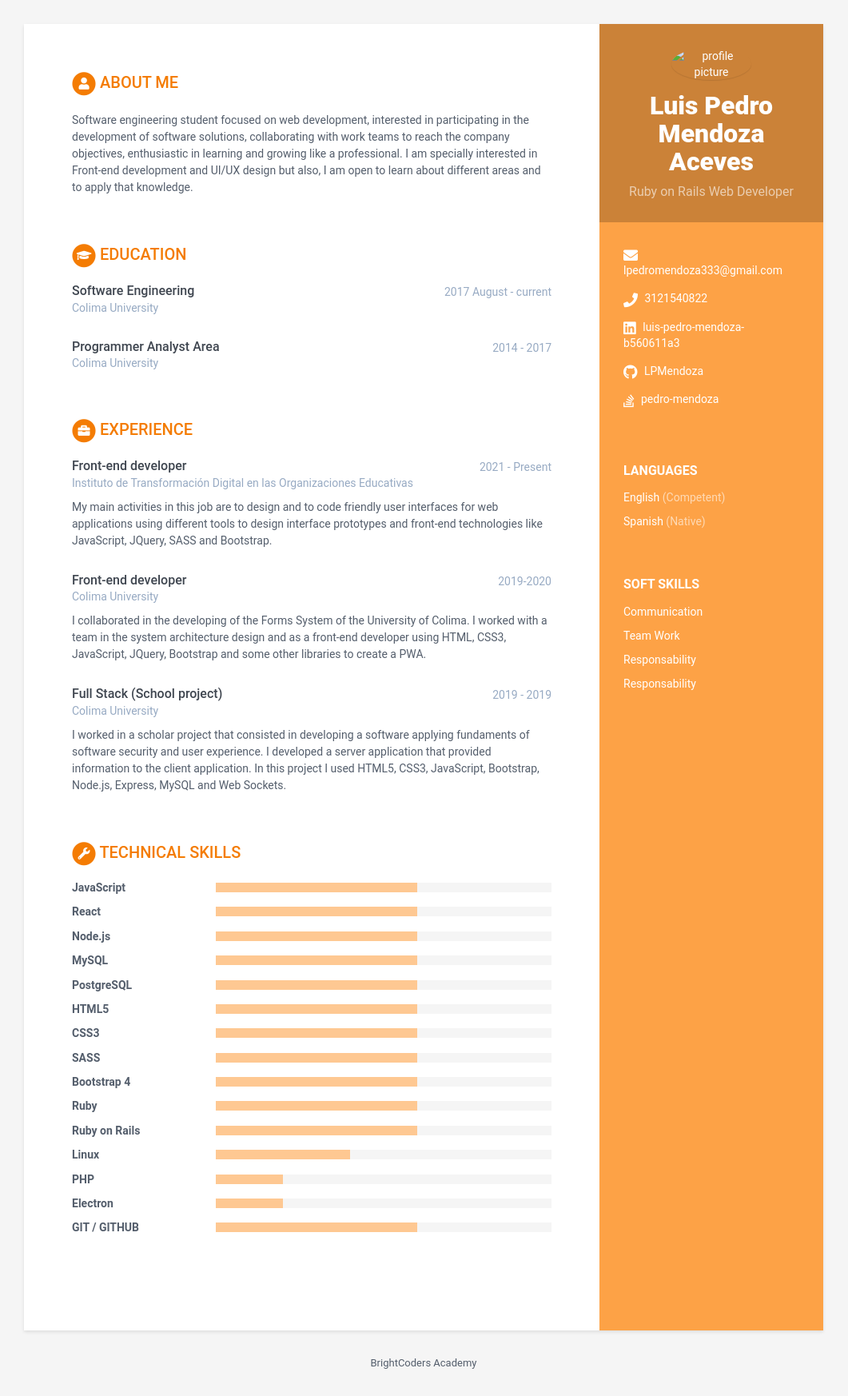
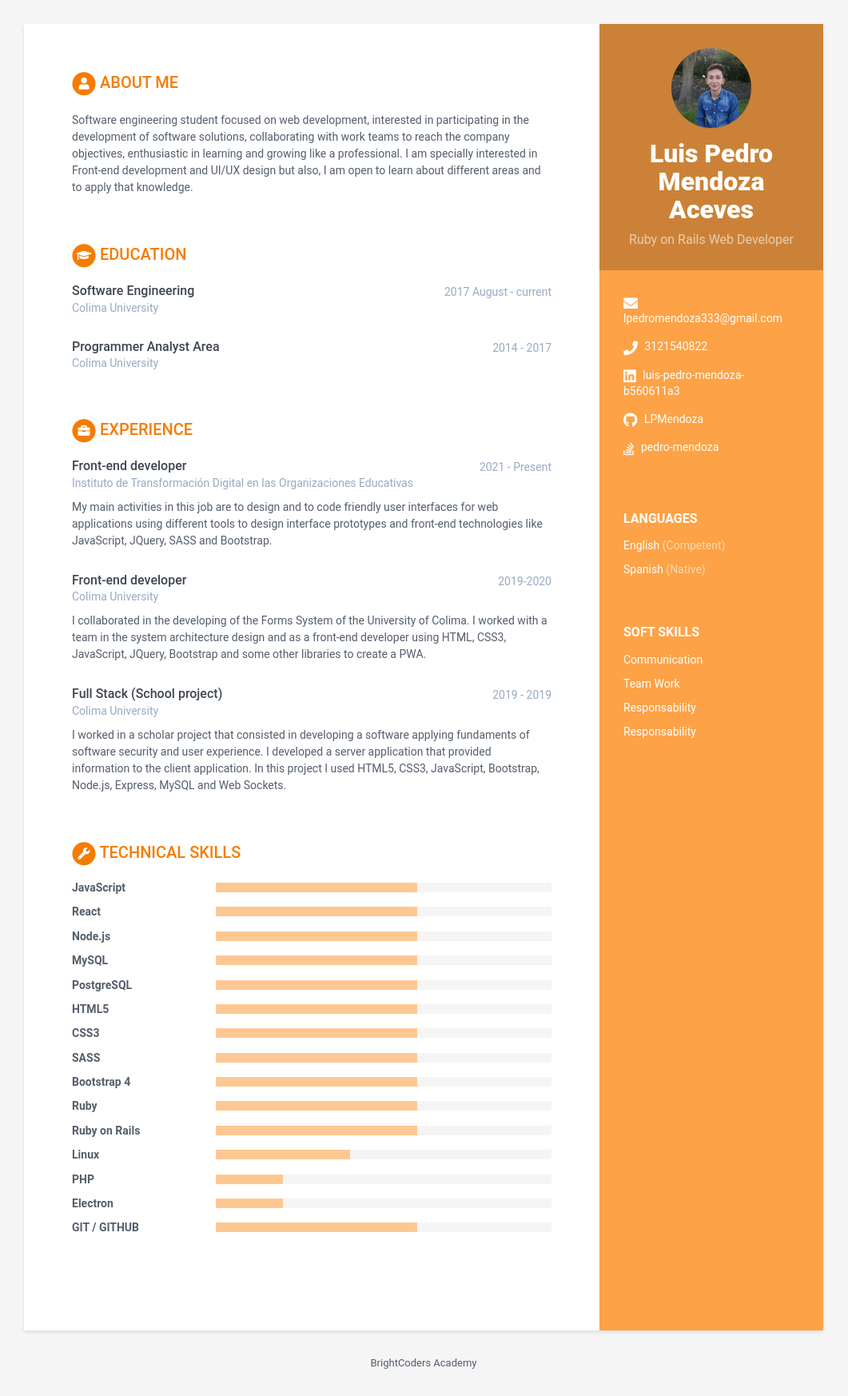
Before and after one commit to BC-NOV-20-Proyectos/resume-LPMendoza, a Jekyll site: the page built from index.html, in a window 1280 px wide. Shown: the whole page at 80% size, without its empty margins (110-1171 px from the left). Built offline with Jekyll 4.4.1, drawn with Linux system fonts in a browser that asks for light colours.

Commit message:
Update data.yml

```diff
--- a/_data/data.yml
+++ b/_data/data.yml
@@ -9,7 +9,7 @@ sidebar:
   # Profile information
   name: Luis Pedro Mendoza Aceves # Nombre completo
   tagline: Ruby on Rails Web Developer # React Native Mobile Developer ó Ruby on Rails Web Developer Según sea el caso
-  avatar: ../assets/images/profile.png # Colocar una imagen con tu foto de 100x100 pixels dentro de /assets/images
+  avatar: profile.png # Colocar una imagen con tu foto de 100x100 pixels dentro de /assets/images
 
   # Actualiza tus datos de contacto
   email: lpedromendoza333@gmail.com
```
